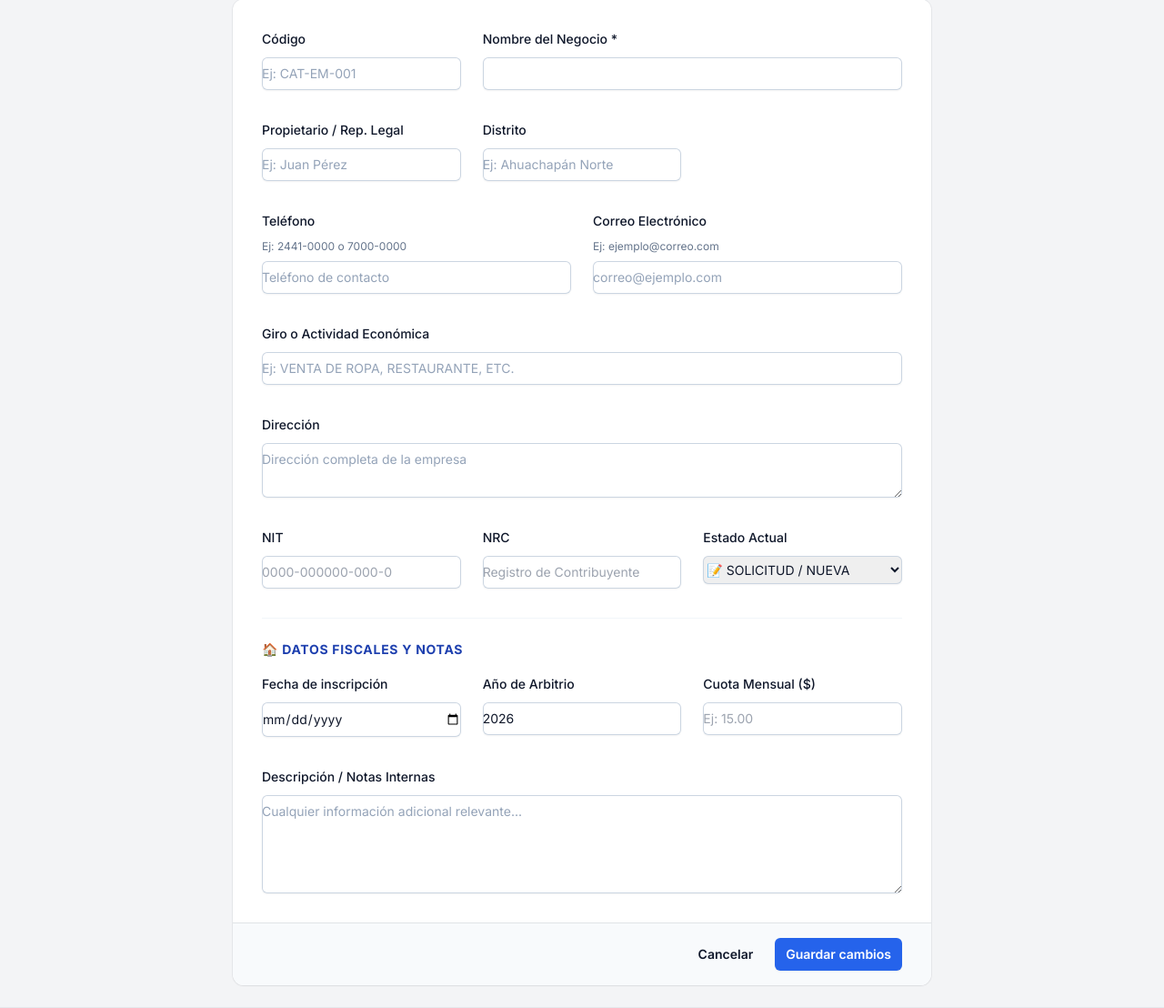
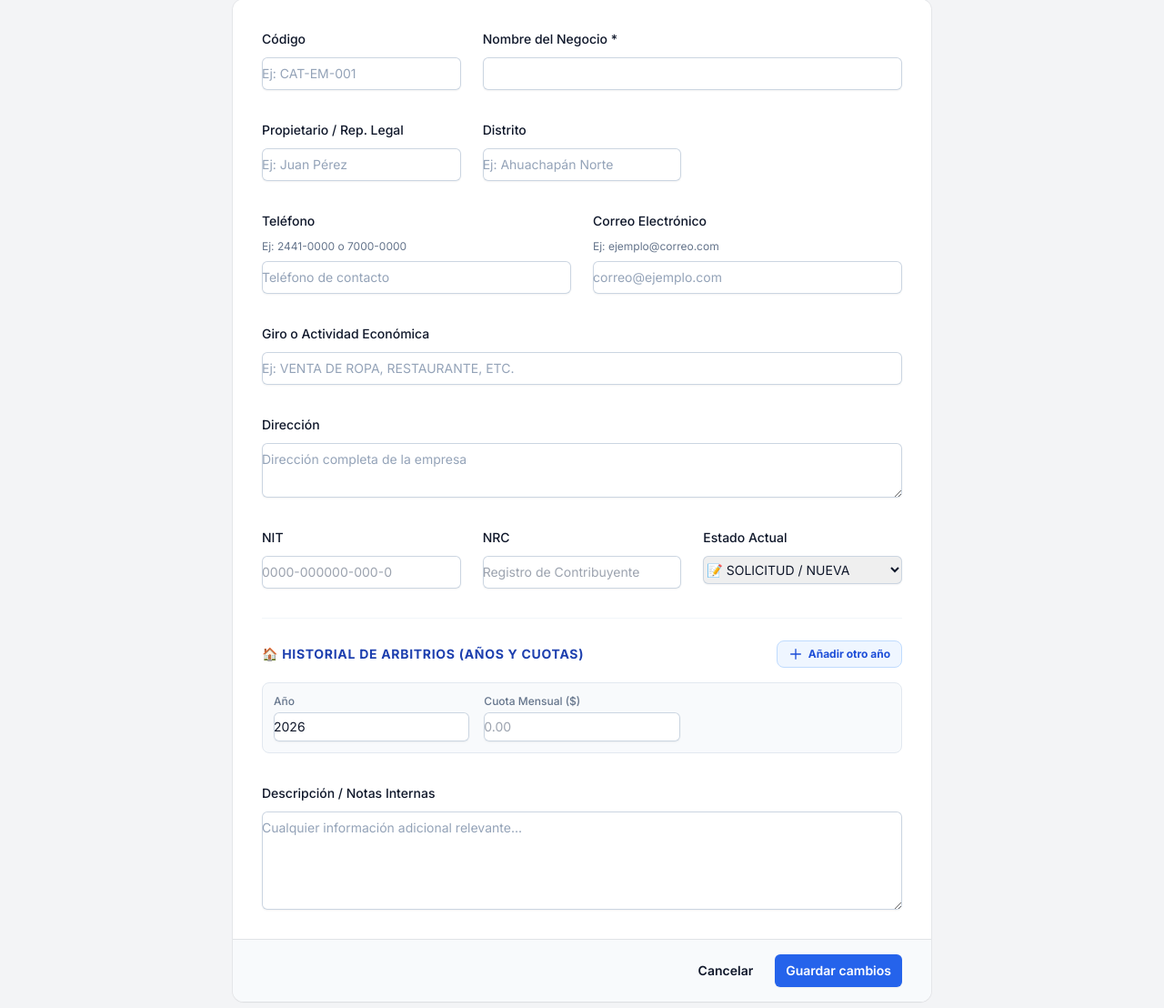
Before and after one commit to Hector07911/Distrito-Ahuachapan-Norte-, a Flask app: page /empresas/nueva in a window 1280 px wide. Shown: the part 197-1305 px from the top of the page at 91% size. Run offline with Flask 3, Linux system fonts and the light colour scheme; the visitor is signed in with stand-in values (Sample User, id 1); some libraries are stand-ins or nearby versions.

Commit message:
Opcion nueva de historial de impuesto

```diff
--- a/app/routes.py
+++ b/app/routes.py
@@ -267,19 +267,20 @@ def nueva_empresa():
             if email_raw:
                 db.session.add(Contacto(empresa_id=empresa.id, tipo='EMAIL', valor=email_raw.strip()))
 
-            # 5. GUARDADO DE PAGO INICIAL
-            pago_anio = request.form.get('pago_anio')
-            pago_cuota = request.form.get('pago_cuota')
-            if pago_anio and pago_cuota:
-                try:
-                    pago = HistorialPago(
-                        empresa_id=empresa.id,
-                        anio=int(pago_anio),
-                        monto_mensual=float(pago_cuota)
-                    )
-                    db.session.add(pago)
-                except ValueError:
-                    pass
+            # 5. GUARDADO DE PAGOS (Multi-año)
+            anios = request.form.getlist('pago_anio[]')
+            cuotas = request.form.getlist('pago_cuota[]')
+
+            for anio, cuota in zip(anios, cuotas):
+                if anio and cuota:
+                    try:
+                        db.session.add(HistorialPago(
+                            empresa_id=empresa.id,
+                            anio=int(anio),
+                            monto_mensual=float(cuota)
+                        ))
+                    except ValueError:
+                        continue
 
             db.session.commit()
             flash(f'✅ Empresa "{nombre_input}" registrada exitosamente en el padrón.', 'success')
@@ -370,21 +371,35 @@ def editar_empresa(id):
                 else:
                     db.session.add(Contacto(empresa_id=empresa.id, tipo='EMAIL', valor=email_input.strip()))
 
-            # 4. GESTIÓN DE PAGOS
-            pago_anio = request.form.get('pago_anio')
-            pago_cuota = request.form.get('pago_cuota')
-            if pago_anio and pago_cuota:
-                try:
-                    anio_int = int(pago_anio)
-                    cuota_float = float(pago_cuota)
-                    # Buscar si ya existe pago para ese año
-                    pago_existente = next((p for p in empresa.pagos if p.anio == anio_int), None)
-                    if pago_existente:
-                        pago_existente.monto_mensual = cuota_float
-                    else:
-                        db.session.add(HistorialPago(empresa_id=empresa.id, anio=anio_int, monto_mensual=cuota_float))
-                except ValueError:
-                    pass
+            # 4. GESTIÓN DE PAGOS (Sincronización Multi-año)
+            anios_form = request.form.getlist('pago_anio[]')
+            cuotas_form = request.form.getlist('pago_cuota[]')
+
+            # Convertimos a tipos correctos y filtramos vacíos
+            pagos_dict = {}
+            for a, c in zip(anios_form, cuotas_form):
+                if a and c:
+                    try:
+                        pagos_dict[int(a)] = float(c)
+                    except ValueError:
+                        continue
+
+            # Sincronizamos: eliminamos los que no están en el form y actualizamos/agregamos los que sí
+            # Eliminamos los que ya no vienen en el formulario
+            for pago_existente in list(empresa.pagos):
+                if pago_existente.anio not in pagos_dict:
+                    db.session.delete(pago_existente)
+                else:
+                    # Actualizamos el monto si cambió
+                    pago_existente.monto_mensual = pagos_dict.pop(pago_existente.anio)
+
+            # Los que quedaron en pagos_dict son nuevos
+            for anio, cuota in pagos_dict.items():
+                db.session.add(HistorialPago(
+                    empresa_id=empresa.id,
+                    anio=anio,
+                    monto_mensual=cuota
+                ))
 
             db.session.commit()
 
--- a/app/templates/empresas_form.html
+++ b/app/templates/empresas_form.html
@@ -139,33 +139,86 @@
                 </div>
 
                 <div class="col-span-full border-t border-slate-100 pt-6">
-                    <h3 class="text-sm font-bold text-blue-800 uppercase tracking-wider mb-4">🏠 Datos Fiscales y Notas
-                    </h3>
-                    <div class="grid grid-cols-1 md:grid-cols-3 gap-6">
-                        <div>
-                            <label for="fecha_registro" class="block text-sm font-medium leading-6 text-slate-900">Fecha
-                                de inscripción</label>
-                            <input type="date" name="fecha_registro" id="fecha_registro"
-                                value="{{ empresa.fecha_inscripcion.strftime('%Y-%m-%d') if empresa.fecha_inscripcion else '' }}"
-                                class="mt-2 block w-full rounded-md border-0 py-1.5 text-slate-900 shadow-sm ring-1 ring-inset ring-slate-300 focus:ring-2 focus:ring-inset focus:ring-blue-600 sm:text-sm sm:leading-6">
+                    <div class="flex items-center justify-between mb-4">
+                        <h3 class="text-sm font-bold text-blue-800 uppercase tracking-wider">🏠 Historial de Arbitrios
+                            (Años y Cuotas)</h3>
+                        <button type="button" onclick="agregarFilaPago()"
+                            class="inline-flex items-center gap-1.5 px-3 py-1.5 bg-blue-50 text-blue-700 rounded-lg text-xs font-bold hover:bg-blue-100 transition-colors border border-blue-200">
+                            <svg xmlns="http://www.w3.org/2000/svg" class="h-4 w-4" fill="none" viewBox="0 0 24 24"
+                                stroke="currentColor">
+                                <path stroke-linecap="round" stroke-linejoin="round" stroke-width="2"
+                                    d="M12 4v16m8-8H4" />
+                            </svg>
+                            Añadir otro año
+                        </button>
+                    </div>
+
+                    <div id="contenedor-pagos" class="space-y-3">
+                        {% set pagos_sorted = empresa.pagos | sort(attribute='anio', reverse=true) if empresa else [] %}
+                        {% if pagos_sorted %}
+                        {% for pago in pagos_sorted %}
+                        <div
+                            class="fila-pago grid grid-cols-1 md:grid-cols-3 gap-4 p-3 bg-slate-50 rounded-lg border border-slate-200 relative">
+                            <div>
+                                <label class="block text-xs font-medium text-slate-500 mb-1">Año</label>
+                                <input type="number" name="pago_anio[]" value="{{ pago.anio }}"
+                                    class="block w-full rounded-md border-0 py-1.5 text-slate-900 shadow-sm ring-1 ring-inset ring-slate-300 focus:ring-2 focus:ring-inset focus:ring-blue-600 sm:text-sm">
+                            </div>
+                            <div>
+                                <label class="block text-xs font-medium text-slate-500 mb-1">Cuota Mensual ($)</label>
+                                <input type="number" step="0.01" name="pago_cuota[]" value="{{ pago.monto_mensual }}"
+                                    class="block w-full rounded-md border-0 py-1.5 text-slate-900 shadow-sm ring-1 ring-inset ring-slate-300 focus:ring-2 focus:ring-inset focus:ring-blue-600 sm:text-sm">
+                            </div>
+                            <div class="flex items-end pb-1">
+                                <button type="button" onclick="this.closest('.fila-pago').remove()"
+                                    class="text-red-500 hover:text-red-700 text-xs font-bold px-2 py-1">Eliminar</button>
+                            </div>
                         </div>
-                        <div>
-                            <label for="pago_anio" class="block text-sm font-medium leading-6 text-slate-900">Año de
-                                Arbitrio</label>
-                            <input type="number" name="pago_anio" id="pago_anio"
-                                value="{{ empresa.pagos | sort(attribute='anio', reverse=true) | map(attribute='anio') | first or 2026 }}"
-                                class="mt-2 block w-full rounded-md border-0 py-1.5 text-slate-900 shadow-sm ring-1 ring-inset ring-slate-300 focus:ring-2 focus:ring-inset focus:ring-blue-600 sm:text-sm sm:leading-6">
+                        {% endfor %}
+                        {% else %}
+                        <!-- Fila vacía inicial para nuevas empresas -->
+                        <div
+                            class="fila-pago grid grid-cols-1 md:grid-cols-3 gap-4 p-3 bg-slate-50 rounded-lg border border-slate-200">
+                            <div>
+                                <label class="block text-xs font-medium text-slate-500 mb-1">Año</label>
+                                <input type="number" name="pago_anio[]" value="{{ 2026 }}"
+                                    class="block w-full rounded-md border-0 py-1.5 text-slate-900 shadow-sm ring-1 ring-inset ring-slate-300 focus:ring-2 focus:ring-inset focus:ring-blue-600 sm:text-sm">
+                            </div>
+                            <div>
+                                <label class="block text-xs font-medium text-slate-500 mb-1">Cuota Mensual ($)</label>
+                                <input type="number" step="0.01" name="pago_cuota[]" placeholder="0.00"
+                                    class="block w-full rounded-md border-0 py-1.5 text-slate-900 shadow-sm ring-1 ring-inset ring-slate-300 focus:ring-2 focus:ring-inset focus:ring-blue-600 sm:text-sm">
+                            </div>
+                            <div></div>
                         </div>
-                        <div>
-                            <label for="pago_cuota" class="block text-sm font-medium leading-6 text-slate-900">Cuota
-                                Mensual ($)</label>
-                            <input type="number" step="0.01" name="pago_cuota" id="pago_cuota"
-                                value="{{ empresa.pagos | sort(attribute='anio', reverse=true) | map(attribute='monto_mensual') | first or '' }}"
-                                placeholder="Ej: 15.00"
-                                class="mt-2 block w-full rounded-md border-0 py-1.5 text-slate-900 shadow-sm ring-1 ring-inset ring-slate-300 focus:ring-2 focus:ring-inset focus:ring-blue-600 sm:text-sm sm:leading-6">
-                        </div>
+                        {% endif %}
                     </div>
                 </div>
+
+                <script>
+                    function agregarFilaPago() {
+                        const contenedor = document.getElementById('contenedor-pagos');
+                        const nuevaFila = document.createElement('div');
+                        nuevaFila.className = 'fila-pago grid grid-cols-1 md:grid-cols-3 gap-4 p-3 bg-slate-50 rounded-lg border border-slate-200 relative';
+                        nuevaFila.innerHTML = `
+                            <div>
+                                <label class="block text-xs font-medium text-slate-500 mb-1">Año</label>
+                                <input type="number" name="pago_anio[]" value="${new Date().getFullYear()}"
+                                    class="block w-full rounded-md border-0 py-1.5 text-slate-900 shadow-sm ring-1 ring-inset ring-slate-300 focus:ring-2 focus:ring-inset focus:ring-blue-600 sm:text-sm">
+                            </div>
+                            <div>
+                                <label class="block text-xs font-medium text-slate-500 mb-1">Cuota Mensual ($)</label>
+                                <input type="number" step="0.01" name="pago_cuota[]" placeholder="0.00"
+                                    class="block w-full rounded-md border-0 py-1.5 text-slate-900 shadow-sm ring-1 ring-inset ring-slate-300 focus:ring-2 focus:ring-inset focus:ring-blue-600 sm:text-sm">
+                            </div>
+                            <div class="flex items-end pb-1">
+                                <button type="button" onclick="this.closest('.fila-pago').remove()"
+                                    class="text-red-500 hover:text-red-700 text-xs font-bold px-2 py-1">Eliminar</button>
+                            </div>
+                        `;
+                        contenedor.prepend(nuevaFila);
+                    }
+                </script>
 
                 <div class="col-span-full">
                     <label for="notas" class="block text-sm font-medium leading-6 text-slate-900">Descripción / Notas
--- a/config.py
+++ b/config.py
@@ -27,7 +27,7 @@ class Config:
         PASS = os.getenv('MYSQL_PASSWORD', '')
         HOST = os.getenv('MYSQL_HOST', 'localhost')
         PORT = os.getenv('MYSQL_PORT', '3306')
-        DB   = os.getenv('MYSQL_DB', 'sistema_empresas')
+        DB   = os.getenv('MYSQL_DB', 'sistema_municipal')
         XAMPP_SOCKET = '/opt/lampp/var/mysql/mysql.sock'
 
         if os.path.exists(XAMPP_SOCKET):
```
